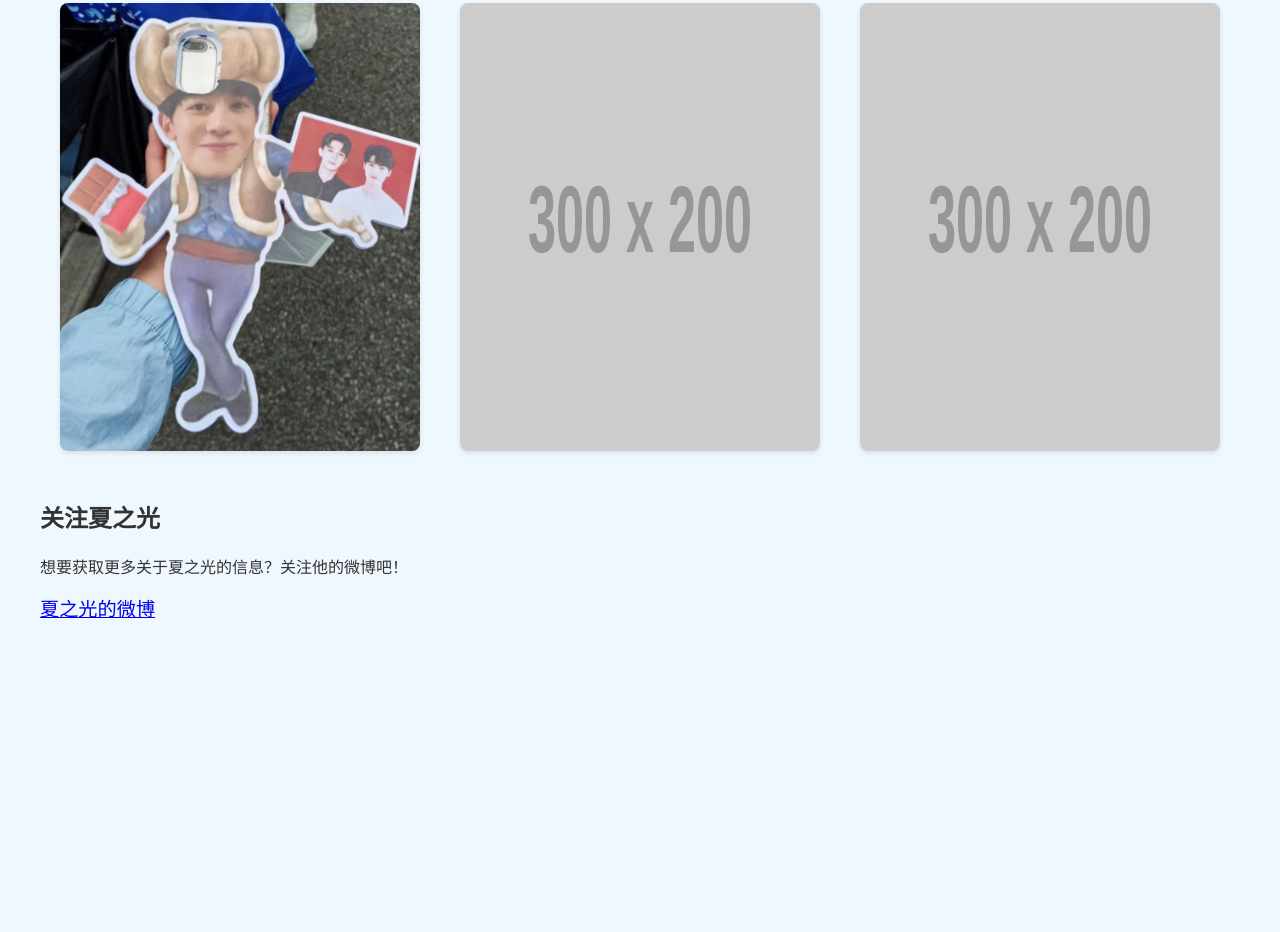
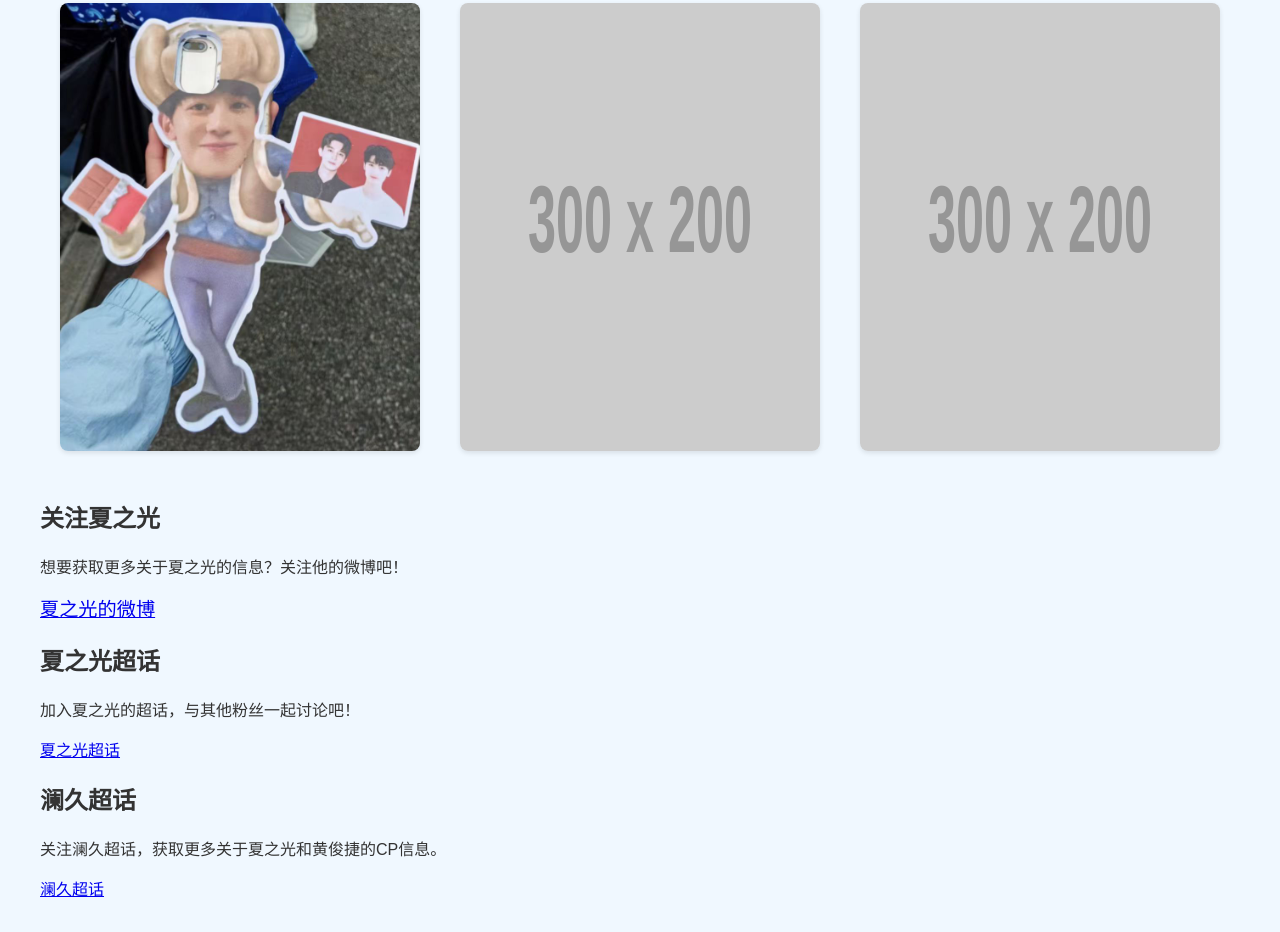
Before and after one commit to awubcjing/wj, a plain HTML site: page index.html in a window 1280 px wide. Shown: the part 1960-2892 px from the top of the page. Before the commit the page ends 2614 px from the top, so only its background shows below. Drawn offline with Linux system fonts and the light colour scheme; placeholder pictures from the web are drawn by us; files whose address does not match are found by name.

Commit message:
Update index.html

```diff
--- a/index.html
+++ b/index.html
@@ -207,6 +207,19 @@
         <p style="font-size: 1rem;">想要获取更多关于夏之光的信息？关注他的微博吧！</p>
         <a href="https://m.weibo.cn/u/3944677098" target="_blank" style="font-size: 1.2rem;">夏之光的微博</a>
         </section>
+        <!-- 夏之光超话链接 -->
+        <section class="social-media">
+        <h2>夏之光超话</h2>
+        <p>加入夏之光的超话，与其他粉丝一起讨论吧！</p>
+        <a href="https://m.weibo.cn/p/index?extparam=%E5%A4%8F%E4%B9%8B%E5%85%89&containerid=1008085a8e56b29a9b9fd47a743e9ab23868b3&luicode=10000011&lfid=1005053820402656" target="_blank">夏之光超话</a>
+        </section>
+
+        <!-- 澜久超话链接 -->
+        <section class="social-media">
+        <h2>澜久超话</h2>
+        <p>关注澜久超话，获取更多关于夏之光和黄俊捷的CP信息。</p>
+        <a href="https://m.weibo.cn/p/index?extparam=%E6%BE%9C%E4%B9%85&containerid=1008084d5636cd202a55b815d93af3e509be4d&luicode=20000061&lfid=5026829440911097" target="_blank">澜久超话</a>
+        </section>
     </div>
 
 </body>
```
